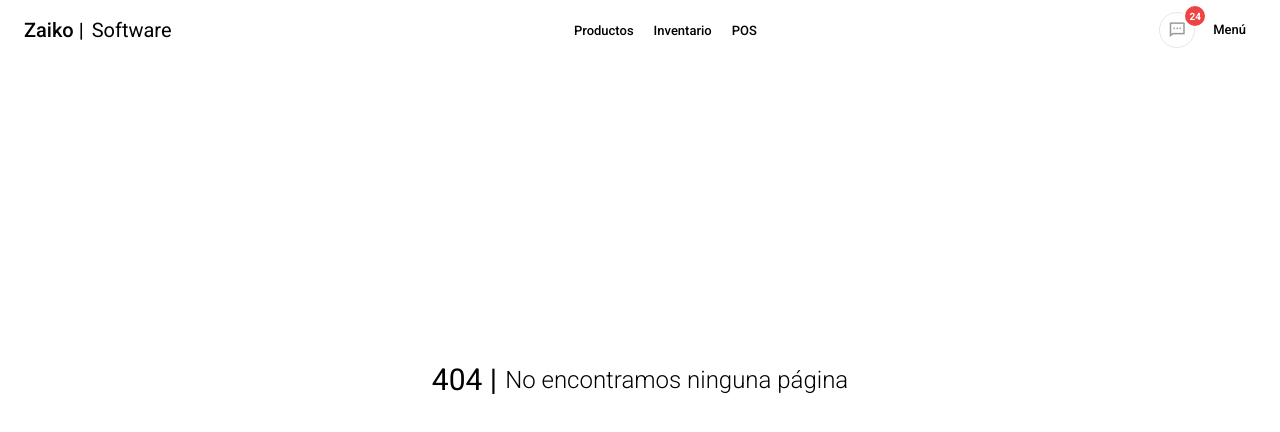
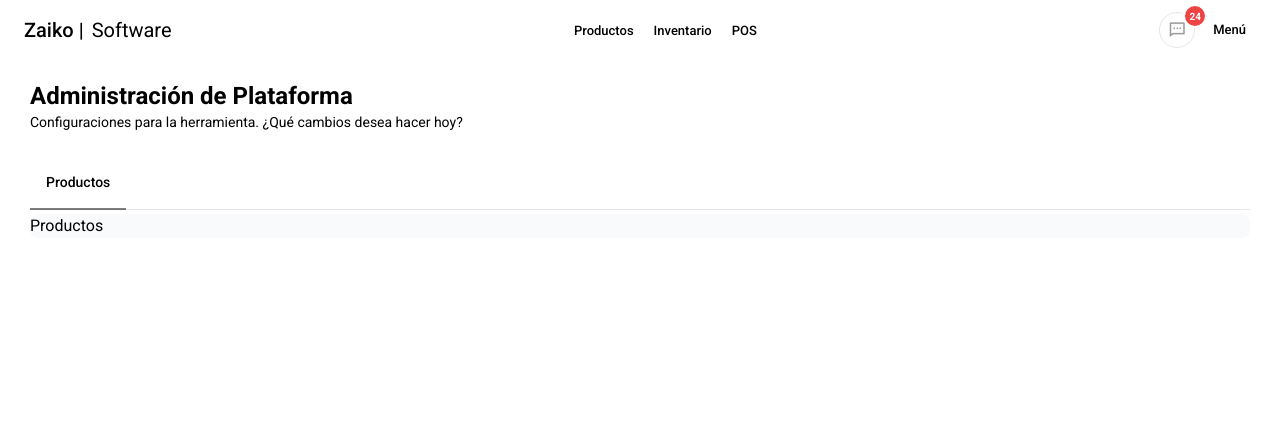
Before and after one commit to dejeloper/zaiko-app, a Next.js app: page /admin in a window 1280 px wide. Before the commit this address had no page. Shown: the top 432 px of the page. Built offline with nearby package versions, Linux system fonts and the light colour scheme.

Commit message:
Add Admin Page

```diff
--- /dev/null
+++ b/src/pages/admin/index.tsx
@@ -0,0 +1,45 @@
+import { Productos } from "@/components/admin/Productos"
+import { ZaikoLayout } from "@/components/layouts"
+import { Tabs } from "@/components/ui"
+import { tabs } from "@/interfaces/tabs"
+
+
+const AdminPage = () => {
+  const tabs: tabs[] = [{
+    index: 1,
+    id: "products",
+    name: "Productos",
+    children: <Productos />
+  }
+  ]
+
+  return (
+    <ZaikoLayout title={"Administración"} pageDescription={"Administración de Plataforma"}>
+      <header className="select-none">
+        <h2 className="text-2xl font-semibold">
+          Administración de Plataforma
+        </h2>
+        <h4 className="text-sm font-normal mb-6">Configuraciones para la herramienta. ¿Qué cambios desea hacer hoy?</h4>
+      </header>
+      <main>
+        <Tabs tabs={tabs} />
+      </main>
+      {/* <main>
+      <section id="cards" className="grid grid-flow-row xs:grid-cols-1 sm:grid-cols-2 md:grid-cols-3 xl:grid-cols-4 gap-8 w-full">
+      {
+        menuHome.map((menu) => {
+          return (
+            <article key={menu.id}>
+              <MenuHomeCard menu={menu} />
+            </article>
+          )
+        }
+        )
+      }
+    </section>
+      </main> */}
+    </ZaikoLayout>
+  )
+}
+
+export default AdminPage
```
